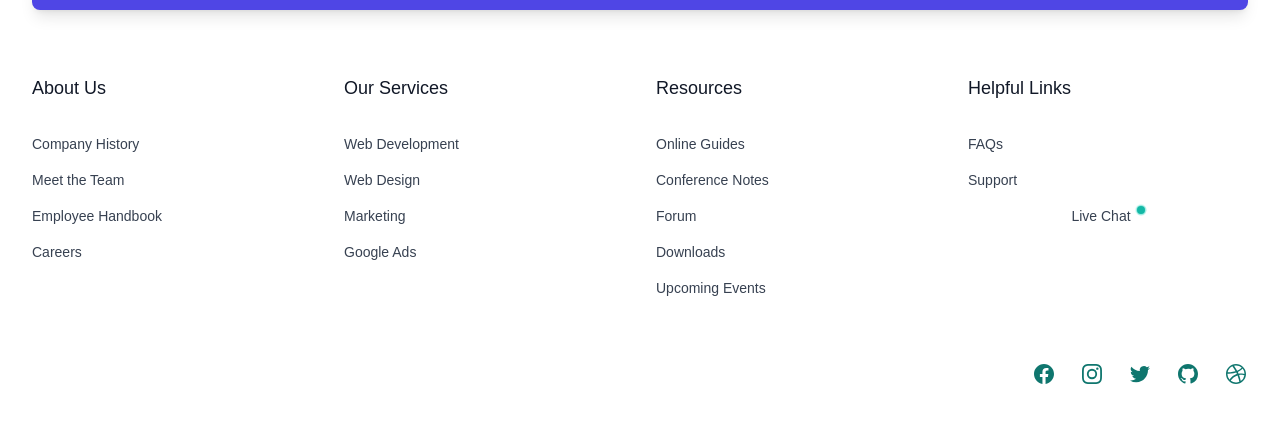
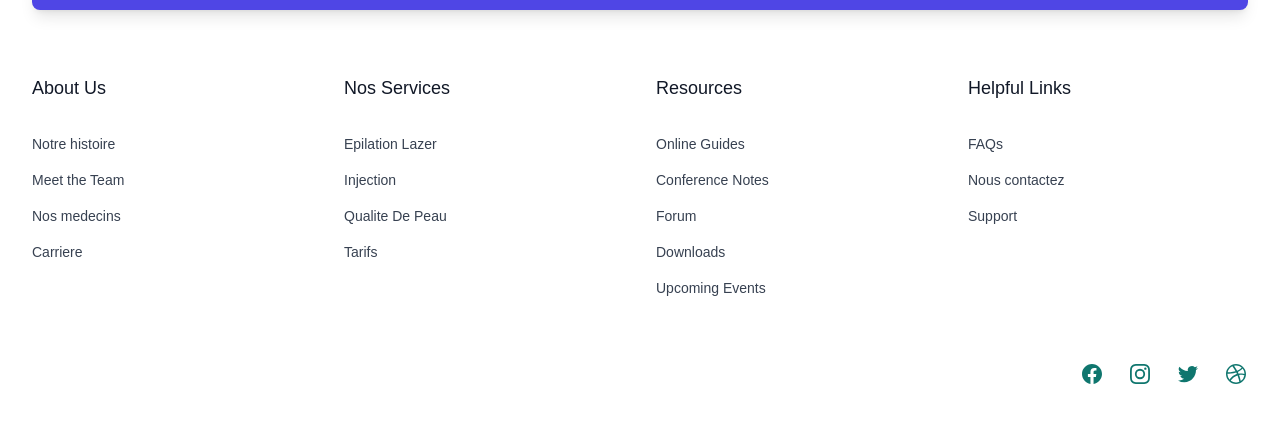
Before and after one commit to redondo-dev/cabinetMedical, a Next.js app: page / in a window 1280 px wide. Shown: the part 2444-2880 px from the top of the page. Built offline with nearby package versions, Linux system fonts and the light colour scheme.

Commit message:
modif du footer et modifs de la section menu burger ajout des bordures arrondies

```diff
--- a/app/components/Footer.jsx
+++ b/app/components/Footer.jsx
@@ -1,4 +1,5 @@
 import React from 'react'
+import Link from 'next/link'
 
 function Footer() {
   return (
@@ -40,46 +41,46 @@ function Footer() {
         <ul className="mt-8 space-y-4 text-sm">
           <li>
             <a className="text-gray-700 transition hover:text-gray-700/75" href="#">
-              Company History
+              Notre histoire
             </a>
           </li>
 
           <li>
-            <a className="text-gray-700 transition hover:text-gray-700/75" href="#"> Meet the Team </a>
+            <Link className="text-gray-700 transition hover:text-gray-700/75" href="#"> Meet the Team </Link>
           </li>
 
           <li>
-            <a className="text-gray-700 transition hover:text-gray-700/75" href="#">
-              Employee Handbook
-            </a>
+            <Link className="text-gray-700 transition hover:text-gray-700/75" href="#">
+              Nos medecins
+            </Link>
           </li>
 
           <li>
-            <a className="text-gray-700 transition hover:text-gray-700/75" href="#"> Careers </a>
+            <Link className="text-gray-700 transition hover:text-gray-700/75" href="#"> Carriere </Link>
           </li>
         </ul>
       </div>
 
       <div className="text-center sm:text-left">
-        <p className="text-lg font-medium text-gray-900">Our Services</p>
+        <p className="text-lg font-medium text-gray-900"> Nos Services</p>
 
         <ul className="mt-8 space-y-4 text-sm">
           <li>
-            <a className="text-gray-700 transition hover:text-gray-700/75" href="#">
-              Web Development
-            </a>
+            <Link className="text-gray-700 transition hover:text-gray-700/75" href="/lazer">
+              Epilation Lazer
+            </Link>
           </li>
 
           <li>
-            <a className="text-gray-700 transition hover:text-gray-700/75" href="#"> Web Design </a>
+            <Link className="text-gray-700 transition hover:text-gray-700/75" href="/injection"> Injection </Link>
           </li>
 
           <li>
-            <a className="text-gray-700 transition hover:text-gray-700/75" href="#"> Marketing </a>
+            <Link className="text-gray-700 transition hover:text-gray-700/75" href="/qualite-de-peau"> Qualite De Peau </Link>
           </li>
 
           <li>
-            <a className="text-gray-700 transition hover:text-gray-700/75" href="#"> Google Ads </a>
+            <Link className="text-gray-700 transition hover:text-gray-700/75" href="/tarifs" >Tarifs </Link>
           </li>
         </ul>
       </div>
@@ -119,27 +120,20 @@ function Footer() {
 
         <ul className="mt-8 space-y-4 text-sm">
           <li>
-            <a className="text-gray-700 transition hover:text-gray-700/75" href="#"> FAQs </a>
+            <Link className="text-gray-700 transition hover:text-gray-700/75" href="#"> FAQs </Link>
           </li>
-
           <li>
-            <a className="text-gray-700 transition hover:text-gray-700/75" href="#"> Support </a>
+            <Link className="text-gray-700 transition hover:text-gray-700/75" href="/contact"> Nous contactez </Link>
           </li>
-
           <li>
-            <a
+            <Link className="text-gray-700 transition hover:text-gray-700/75" href="#"> Support </Link>
+          </li>
+          <li>
+            <Link
               className="group flex justify-center gap-1.5 ltr:sm:justify-start rtl:sm:justify-end"
               href="#"
             >
-              <span className="text-gray-700 transition group-hover:text-gray-700/75"> Live Chat </span>
-
-              <span className="relative flex size-2">
-                <span
-                  className="absolute inline-flex h-full w-full animate-ping rounded-full bg-teal-400 opacity-75"
-                ></span>
-                <span className="relative inline-flex size-2 rounded-full bg-teal-500"></span>
-              </span>
-            </a>
+            </Link>
           </li>
         </ul>
       </div>
@@ -148,7 +142,7 @@ function Footer() {
     <div className="mt-16">
       <ul className="flex justify-center gap-6 sm:justify-end">
         <li>
-          <a
+          <Link
             href="#"
             rel="noreferrer"
             target="_blank"
@@ -162,11 +156,11 @@ function Footer() {
                 clipRule="evenodd"
               />
             </svg>
-          </a>
+          </Link>
         </li>
 
         <li>
-          <a
+          <Link
             href="#"
             rel="noreferrer"
             target="_blank"
@@ -180,11 +174,11 @@ function Footer() {
                 clipRule="evenodd"
               />
             </svg>
-          </a>
+          </Link>
         </li>
 
         <li>
-          <a
+          <Link
             href="#"
             rel="noreferrer"
             target="_blank"
@@ -196,10 +190,10 @@ function Footer() {
                 d="M8.29 20.251c7.547 0 11.675-6.253 11.675-11.675 0-.178 0-.355-.012-.53A8.348 8.348 0 0022 5.92a8.19 8.19 0 01-2.357.646 4.118 4.118 0 001.804-2.27 8.224 8.224 0 01-2.605.996 4.107 4.107 0 00-6.993 3.743 11.65 11.65 0 01-8.457-4.287 4.106 4.106 0 001.27 5.477A4.072 4.072 0 012.8 9.713v.052a4.105 4.105 0 003.292 4.022 4.095 4.095 0 01-1.853.07 4.108 4.108 0 003.834 2.85A8.233 8.233 0 012 18.407a11.616 11.616 0 006.29 1.84"
               />
             </svg>
-          </a>
+          </Link>
         </li>
 
-        <li>
+        {/* <li>
           <a
             href="#"
             rel="noreferrer"
@@ -215,7 +209,7 @@ function Footer() {
               />
             </svg>
           </a>
-        </li>
+        </li> */}
 
         <li>
           <a
--- a/app/components/Header.jsx
+++ b/app/components/Header.jsx
@@ -125,7 +125,7 @@ function Header() {
         {isOpen && (
           <div className="md:hidden">
             <nav aria-label="Global">
-              <ul className="flex flex-col items-center bg-blue-200 gap-4 p-4">
+              <ul className="flex flex-col items-center bg-blue-200 rounded-[30px] gap-4 p-4">
                 <li>
                   <Link
                     href="/lazer"
--- a/app/components/InfoSection.jsx
+++ b/app/components/InfoSection.jsx
@@ -44,7 +44,7 @@ const InfoSection = () => {
               ? "translate-x-0 opacity-100"
               : "translate-x-full opacity-0"
           } transition-all duration-700 bg-white p-6 rounded-lg shadow-xl w-full mb-6
-          md:mb-0 md:max-w-sm md:absolute md:right-8 md:top-16 md:z-10`}
+          md:mb-0 md:max-w-sm md:absolute md:right-8 md:top-12 md:z-10`}
         >
           <h2 className="text-2xl font-bold mb-3 text-gray-800">
             Notre Cabinet
@@ -64,6 +64,7 @@ const InfoSection = () => {
 
         {/* Image centrale */}
         <div className="relative w-full max-w-3xl mx-auto aspect-[4/3] rounded-lg overflow-hidden shadow-2xl mb-6">
+        <div className="absolute inset-0 bg-black/10 md:z-0"></div>
           <Image
             src="/epilation.jpg"
             alt="Cabinet médical"
```
